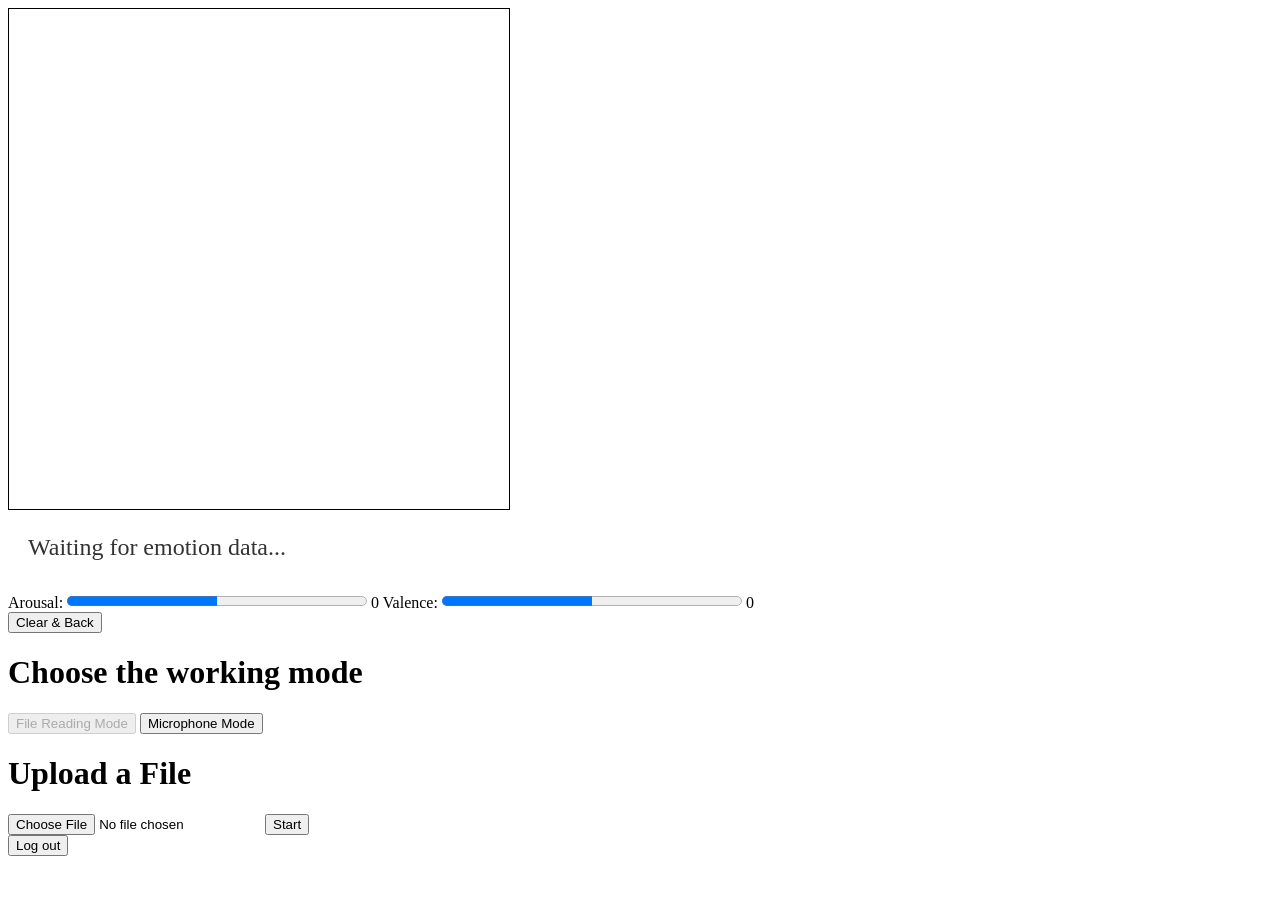
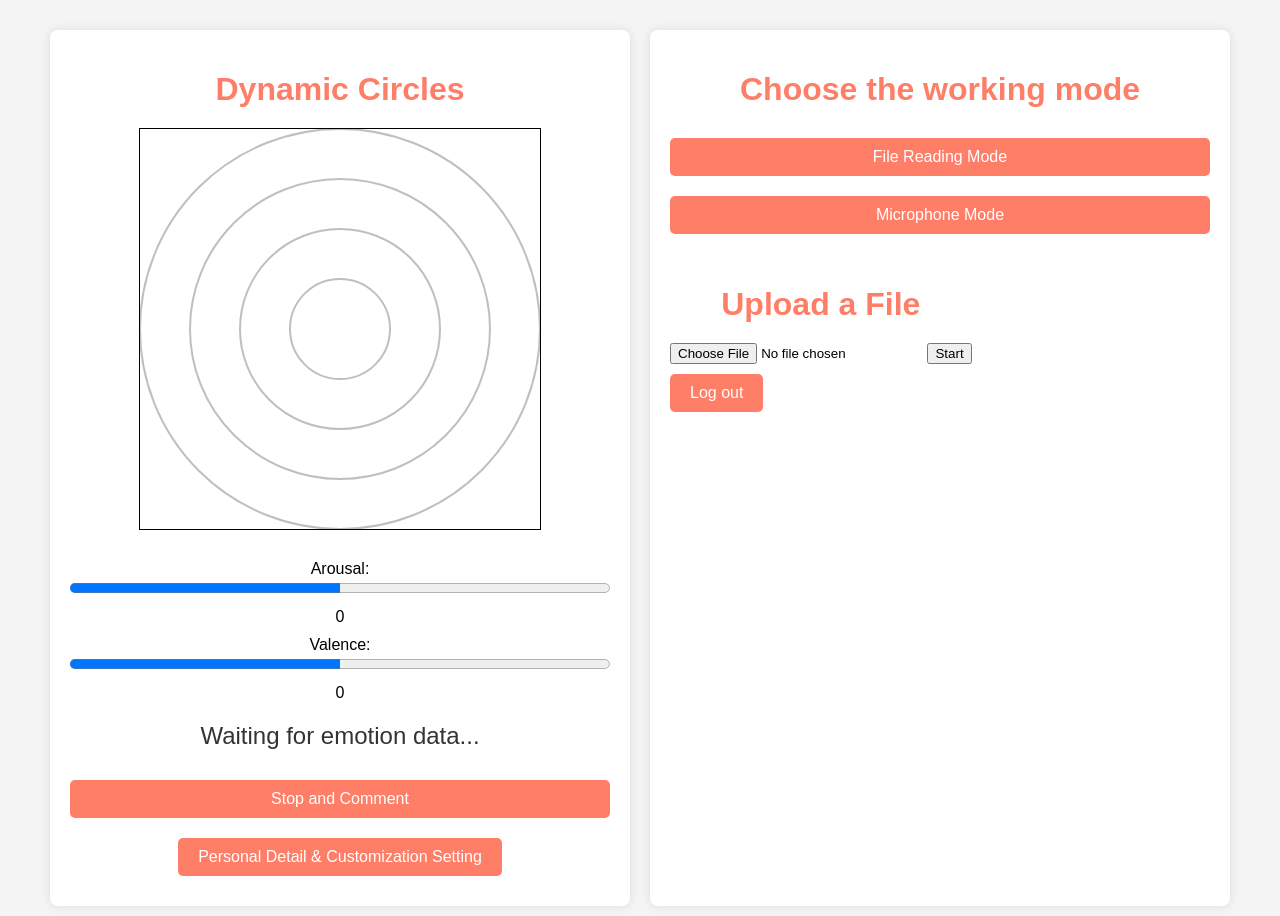
Before and after one commit to Zhu-Lifeng/Real-time-MER.Music-Visualizer, a Python web app: template Back_Stage/templates/C_index.html in a window 1280 px wide. Before the commit the page ends 856 px from the top, so only its background shows below. Run offline with Jinja, Linux system fonts and the light colour scheme; the template is opened without the code that fills it, so the values that code supplies are empty.

Commit message:
Update C_index.html

```diff
--- a/Back_Stage/templates/C_index.html
+++ b/Back_Stage/templates/C_index.html
@@ -1,21 +1,211 @@
 <!DOCTYPE html>
 <html lang="en">
 <head>
+    <meta charset="UTF-8">
+    <title>Dynamic Circles from Python SSE</title>
     <style>
+        body {
+            font-family: Arial, sans-serif;
+            background-color: #f4f4f4;
+            margin: 0;
+            padding: 20px;
+            display: flex;
+            justify-content: center;
+            align-items: flex-start;
+            height: 100vh;
+        }
+
+        .container {
+            display: flex;
+            justify-content: space-between;
+            width: 100%;
+            max-width: 1200px;
+        }
+
+        .left-panel,
+        .right-panel {
+            display: flex;
+            flex-direction: column;
+            align-items: flex-start;
+            padding: 20px;
+            background-color: #ffffff;
+            border-radius: 8px;
+            box-shadow: 0 0 10px rgba(0, 0, 0, 0.1);
+            flex: 1;
+            margin: 10px;
+        }
+
+        .left-panel {
+            align-items: center;
+        }
+
+        h1 {
+            color: #ff7e67;
+            margin-bottom: 20px;
+            text-align: center;
+            width: 100%;
+        }
+
+        svg {
+            border: 1px solid #000;
+            margin-bottom: 20px;
+        }
+
+        label {
+            display: block;
+            margin-top: 10px;
+        }
+
         progress {
-            width: 300px; /* 设置进度条宽度 */
-            height: 20px; /* 设置进度条高度 */
+            width: 100%;
+            height: 20px;
+            margin-bottom: 10px;
+        }
+
+        button {
+            background-color: #ff7e67;
+            color: white;
+            padding: 10px 20px;
+            border: none;
+            border-radius: 5px;
+            cursor: pointer;
+            font-size: 16px;
+            margin: 10px 0;
+            transition: background-color 0.3s ease-in-out;
+            width: 100%;
+            text-align: center;
+        }
+
+        button:hover {
+            background-color: #ff1493;
+        }
+
+        .modal {
+            display: none;
+            position: fixed;
+            z-index: 1;
+            left: 0;
+            top: 0;
+            width: 100%;
+            height: 100%;
+            background-color: rgba(0, 0, 0, 0.5);
+        }
+
+        .modal-content {
+            background-color: #fff;
+            margin: 15% auto;
+            padding: 20px;
+            border: 1px solid #888;
+            width: 300px;
+            text-align: left;
+            position: relative;
+        }
+
+        .close {
+            color: #aaa;
+            float: right;
+            font-size: 28px;
+            font-weight: bold;
+            cursor: pointer;
+        }
+
+        .close:hover {
+            color: black;
+        }
+
+        .flash-message {
+            color: #f17465;
             margin-top: 10px;
         }
 
         .content {
             display: none;
+            margin-top: 20px;
         }
+
         .content.active {
             display: block;
         }
+
+        #emotionDisplay {
+            font-size: 24px;
+            color: #333;
+            margin: 20px 0;
+            text-align: center;
+        }
     </style>
-    <title>Dynamic Circles from Python SSE</title>
+</head>
+<body>
+
+    <div class="container">
+        <div class="left-panel">
+            <h1>Dynamic Circles</h1>
+            <svg id="svgContainer" width="400" height="400">
+            <circle cx="200" cy="200" r="200" stroke="gray" stroke-width="2" fill="none" opacity="0.5" ></circle>
+            <circle cx="200" cy="200" r="150" stroke="gray" stroke-width="2" fill="none" opacity="0.5"></circle>
+            <circle cx="200" cy="200" r="100" stroke="gray" stroke-width="2" fill="none" opacity="0.5"></circle>
+            <circle cx="200" cy="200" r="50" stroke="gray" stroke-width="2" fill="none" opacity="0.5"></circle></svg>
+            <label for="arousalProgress">Arousal:</label>
+            <progress id="arousalProgress" value="50" max="100"></progress>
+            <span id="arousalValue">0</span>
+
+            <label for="valenceProgress">Valence:</label>
+            <progress id="valenceProgress" value="50" max="100"></progress>
+            <span id="valenceValue">0</span>
+
+            <div id="emotionDisplay">Waiting for emotion data...</div>
+
+            <button id="openModal">Stop and Comment</button>
+            <form action="/filling">
+                <button type="submit">Personal Detail & Customization Setting</button>
+            </form>
+        </div>
+
+        <div class="right-panel">
+            <h1>Choose the working mode</h1>
+            <button id="toggleFileButton">File Reading Mode</button>
+            <button id="toggleMicButton">Microphone Mode</button>
+
+            <div id="Read_file" class="content">
+                <h1>Upload a File</h1>
+                <form action="/upload" method="post" enctype="multipart/form-data">
+                    <input type="file" name="file">
+                    <input type="submit" value="Start">
+                </form>
+                {% with messages = get_flashed_messages() %}
+                    {% if messages %}
+                        {% for message in messages %}
+                            <div class="flash-message">{{ message }}</div>
+                        {% endfor %}
+                    {% endif %}
+                {% endwith %}
+            </div>
+
+            <div id="Microphone" class="content">
+                <button id="startRecordingButton">Start Recording</button>
+                <button id="stopRecordingButton" disabled>Stop Recording</button>
+            </div>
+
+            <form action="/logout">
+                <button type="submit">Log out</button>
+            </form>
+        </div>
+    </div>
+
+    <div id="Comment" class="modal">
+        <div class="modal-content">
+            <span class="close">&times;</span>
+            <p>Select the recommended emotion:</p>
+            <button class="option" data-value="Sad / Bored">Sad / Bored</button>
+            <button class="option" data-value="Content / Relaxed">Content / Relaxed</button>
+            <button class="option" data-value="Angry / Frustrated">Angry / Frustrated</button>
+            <button class="option" data-value="Excited / Happy">Excited / Happy</button>
+            <button class="option" data-value="Neural">Neural</button>
+            <button class="option" data-value="cancel">Invalid</button>
+        </div>
+    </div>
+
+    <script src="/static/js/recorder.js"></script>
     <script>
         document.addEventListener("DOMContentLoaded", function() {
             var svg = document.getElementById("svgContainer");
@@ -29,7 +219,6 @@
             eventSource.onmessage = function(event) {
                 var data = JSON.parse(event.data);
 
-                // 更新或添加圆
                 data.forEach(function(circle) {
                     var existingCircle = document.getElementById("circle-" + circle.id);
                     if (existingCircle) {
@@ -37,6 +226,7 @@
                         existingCircle.setAttribute("cy", circle.y);
                         existingCircle.setAttribute("r", circle.size);
                         existingCircle.setAttribute("fill", circle.color);
+                        existingCircle.setAttribute("opacity", circle.opacity);
                     } else {
                         var newCircle = document.createElementNS("http://www.w3.org/2000/svg", "circle");
                         newCircle.setAttribute("id", "circle-" + circle.id);
@@ -49,21 +239,13 @@
                     }
                 });
 
-                // 移除过期的圆
-                var circles = svg.querySelectorAll("circle");
-                circles.forEach(function(circle) {
-                    var id = circle.getAttribute("id").split("-")[1];
-                    if (!data.some(d => d.id == id)) {
-                        svg.removeChild(circle);
-                    }
-                });
 
-                // 更新情绪、Arousal 和 Valence 显示
+
                 if (data.length) {
                     var latestData = data[data.length - 1];
                     emotionDisplay.textContent = "Current Emotion: " + latestData.emotion;
-                    var arousalPercent = ((latestData.arousal + 1) / 2) * 100; // -1~1 to 0~100
-                    var valencePercent = ((latestData.valence + 1) / 2) * 100; // -1~1 to 0~100
+                    var arousalPercent = ((latestData.arousal + 1) / 2) * 100;
+                    var valencePercent = ((latestData.valence + 1) / 2) * 100;
                     arousalProgress.value = arousalPercent;
                     valenceProgress.value = valencePercent;
                     arousalValue.textContent = latestData.arousal.toFixed(2);
@@ -77,7 +259,6 @@
                 console.error("EventSource failed.");
             };
 
-            // 读取本地存储中的状态
             const storedMode = localStorage.getItem('selectedMode');
             const content1 = document.getElementById('Read_file');
             const content2 = document.getElementById('Microphone');
@@ -96,54 +277,7 @@
                 buttonMic.disabled = false;
             }
         });
-    </script>
-</head>
-<body>
-    <svg id="svgContainer" width="500" height="500" style="border:1px solid #000000;"></svg>
-    <div id="emotionDisplay" style="font-size: 24px; color: #333; margin: 20px;">
-        Waiting for emotion data...
-    </div>
-     <!-- Arousal 进度条 -->
-    <label for="arousalProgress">Arousal:</label>
-    <progress id="arousalProgress" value="50" max="100" style="width: 300px; height: 20px;"></progress>
-    <span id="arousalValue">0</span>
 
-    <!-- Valence 进度条 -->
-    <label for="valenceProgress">Valence:</label>
-    <progress id="valenceProgress" value="50" max="100" style="width: 300px; height: 20px;"></progress>
-    <span id="valenceValue">0</span>
-
-
-    <form action="/stop" method="post">
-        <button type="submit">Clear & Back</button>
-    </form>
-
-
-
-    <h1>Choose the working mode</h1>
-
-    <button id="toggleFileButton">File Reading Mode</button>
-    <button id="toggleMicButton">Microphone Mode</button>
-    <div id="Read_file" class="content">
-        <h1>Upload a File</h1>
-        <form action="/upload" method="post" enctype="multipart/form-data">
-            <input lang="en" type="file" value="Select File" name="file" >
-            <input type="submit" value="Start">
-        </form>
-        {% with messages = get_flashed_messages() %}
-            {% if messages %}
-                {% for message in messages %}
-                    <div class="flash-message">{{ message }}</div>
-                {% endfor %}
-            {% endif %}
-        {% endwith %}
-    </div>
-    <div id="Microphone" class="content">
-        <button id="startRecordingButton">Start Recording</button>
-        <button id="stopRecordingButton" disabled>Stop Recording</button>
-    </div>
-    <script src="/static/js/recorder.js"></script>
-   <script>
         document.getElementById('toggleFileButton').addEventListener('click', function() {
             const content1 = document.getElementById('Read_file');
             const content2 = document.getElementById('Microphone');
@@ -187,7 +321,6 @@
             startButton.disabled = true;
             stopButton.disabled = false;
 
-            // Capture and upload audio data every second
             setInterval(async () => {
                 if (recorder && recorder.recording) {
                     recorder.exportWAV(blob => {
@@ -202,7 +335,7 @@
                     });
                     recorder.clear();
                 }
-            }, 1000);
+            }, 100);
         }
 
         async function stopRecording() {
@@ -211,7 +344,6 @@
             startButton.disabled = false;
             stopButton.disabled = true;
 
-            // Notify the server that recording has stopped
             fetch('/stop', {
                 method: 'POST'
             }).then(response => response.json())
@@ -222,7 +354,6 @@
         startButton.addEventListener('click', startRecording);
         stopButton.addEventListener('click', stopRecording);
 
-        // Restore the last selected mode on page load
         window.onload = function() {
             const selectedMode = localStorage.getItem('selectedMode');
             if (selectedMode === 'Microphone') {
@@ -231,9 +362,35 @@
                 document.getElementById('toggleFileButton').click();
             }
         };
+
+        // Modal handling
+        var modal = document.getElementById("Comment");
+        var btn = document.getElementById("openModal");
+        var span = document.getElementsByClassName("close")[0];
+
+        btn.onclick = function() {
+            modal.style.display = "block";
+        }
+
+        span.onclick = function() {
+            modal.style.display = "none";
+        }
+
+        window.onclick = function(event) {
+            if (event.target == modal) {
+                modal.style.display = "none";
+            }
+        }
+
+        var options = document.getElementsByClassName("option");
+        for (var i = 0; i < options.length; i++) {
+            options[i].onclick = function() {
+                var value = this.getAttribute("data-value");
+                var url = "/stop?value=" + value;
+                window.location.href = url;
+            }
+        }
     </script>
-<form action="/logout">
-            <button type="submit">Log out</button>
-        </form>
+
 </body>
 </html>
```
